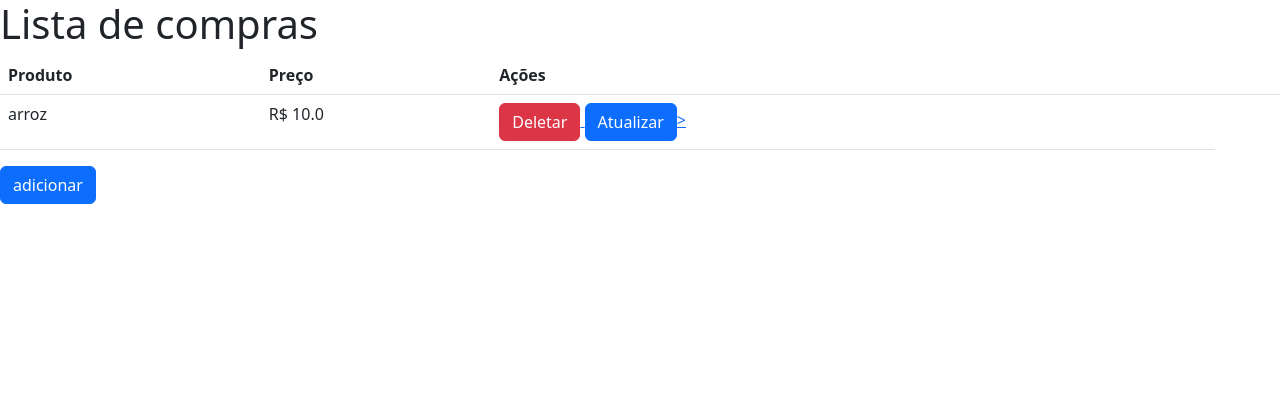
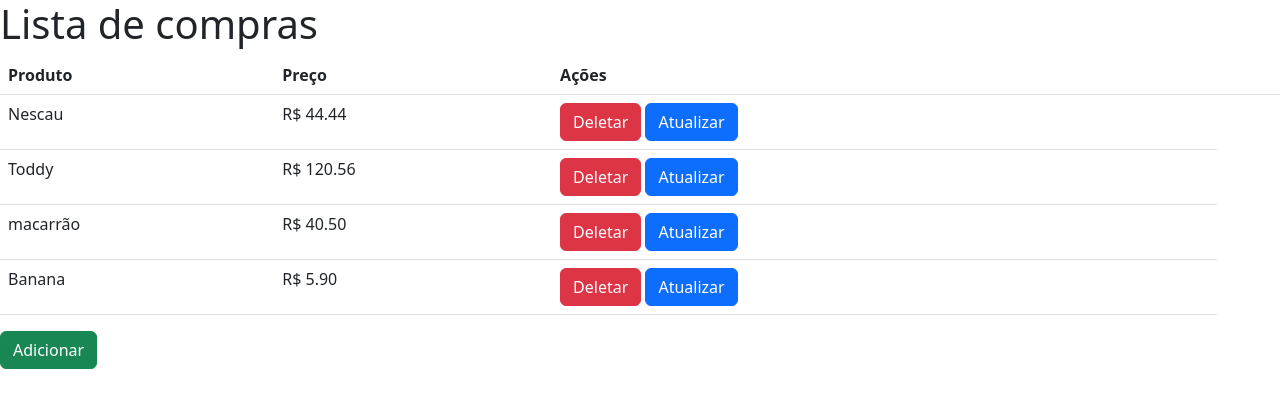
Before and after one commit to Rafaelx32/Lista-de-compras, a Flask app: page / in a window 1280 px wide. Shown: the top 408 px of the page. Run offline with Flask 2, Linux system fonts and the light colour scheme.

Commit message:
defini o design dos botões de adicionar, deletar e atualizar; Também coloquei o HTML para aceitar números decimais de até 2 casas

```diff
--- a/app.py
+++ b/app.py
@@ -9,12 +9,12 @@ app = Flask(__name__)
 @app.route('/')
 def home():
 
-
+    #Abrindo os dados que estão salvos no csv no HTML
     with open('compras.csv', 'rt') as fille_in:
         compras = csv.DictReader(fille_in)
-        return render_template('index.html', compras=compras)# templates/home.html
+        return render_template('index.html', compras=compras)# templates/index.html
 
-
+#criando a rota de HTML que será responsável por receber os itens que o cliente colocará
 @app.route('/create')
 def create():
     return render_template('create.html')
--- a/compras.csv
+++ b/compras.csv
@@ -1,2 +1,5 @@
 Id,nome,preco
-f80044cb-347c-43cd-b7d1-554d145146f9,arroz,10.0
+733f30f9-4df5-49d1-b42c-f5ba6db2b8aa,Nescau,44.44
+036780d4-9105-4d01-b545-e7dc92198aa1,Toddy,120.56
+5189a425-5a98-4074-a789-62fea8e4a042,macarrão,40.50
+21ec4064-90b8-4a44-8687-f8272fced195,Banana,5.90
--- a/templates/create.html
+++ b/templates/create.html
@@ -16,7 +16,7 @@
             </div>
             <div class="form-group">
                 <label>Preço</label>
-                <input type="number" name="preco" class="form-control"/>
+                <input type="number" name="preco" min="0" max="1000" step=".01" class="form-control"/>
             </div>
             <button class="btn btn-primary" style="margin-top: 20px">Salvar</button>
         </form>
--- a/templates/index.html
+++ b/templates/index.html
@@ -19,13 +19,13 @@
             <tr>
                 <td>{{compra["nome"]}}</td>
                 <td>R$ {{compra["preco"]}}</td>
-                <td><a href='/deletar/{{compra["Id"]}}'><button type="button" class="btn btn-danger">Deletar</button>
-                  <a href='/atualizar/{{compra["Id"]}}/{{compra["nome"]}}/{{compra["preco"]}}'><button type="button" class="btn btn-primary">Atualizar</button>></a></td>
+                <td><a href='/deletar/{{compra["Id"]}}'><button type="button" class="btn btn-danger">Deletar</button></a>
+                  <a href='/atualizar/{{compra["Id"]}}/{{compra["nome"]}}/{{compra["preco"]}}'><button type="button" class="btn btn-primary">Atualizar</button></a></td>
                 <td>
             </tr>
             {% endfor %}
 
         </table>
-        <a href="/create" class="btn btn-primary">adicionar</a>
+        <a href="/create"><button type="button" class="btn btn-success">Adicionar</button></a>
     </body>
 </html>
```
